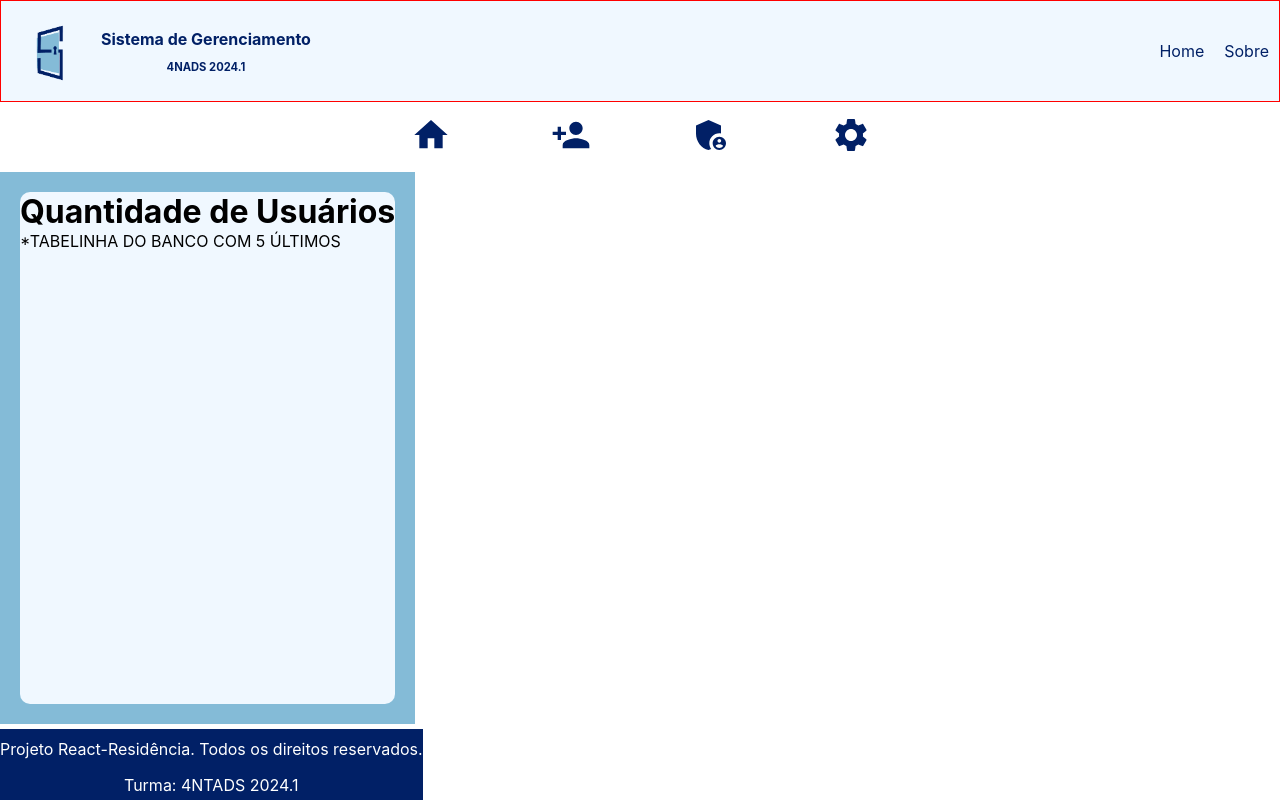
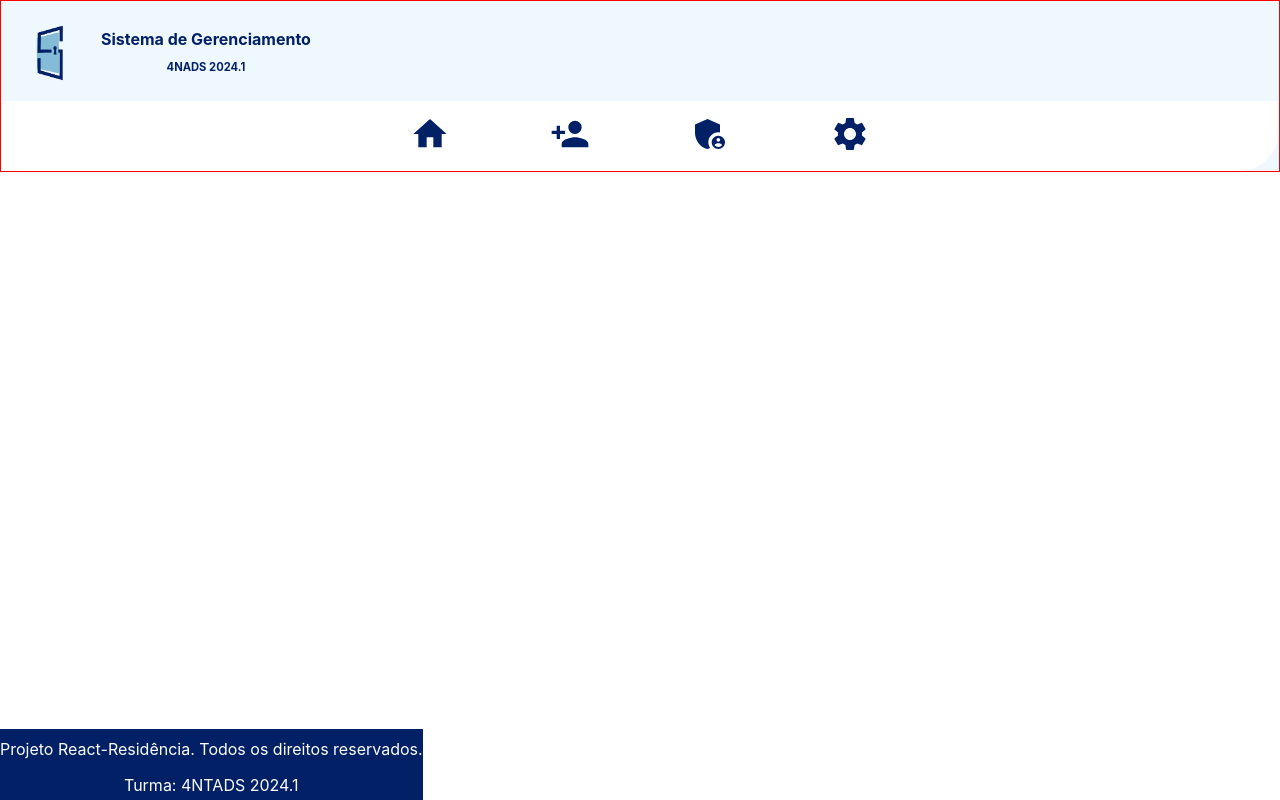
Before and after one commit to jessica-espindola/sistema-gerenciamento, a React (Create React App) app: page / in a window 1280 px wide. Built offline with nearby package versions, Linux system fonts and the light colour scheme.

Commit message:
links do menu

```diff
--- a/src/App.js
+++ b/src/App.js
@@ -1,16 +1,21 @@
 import { BrowserRouter as Router, Route, Routes } from 'react-router-dom';
-import HomePage from './components/pages/HomePage';
+
 import Header from './components/pages/common/header.js';
 import Footer from './components/pages/common/footer.js';
 import Configuracoes from './components/pages/Configuracoes';
+import AddProfile from './components/pages/CriarPerfil.js';
+import HomePage from './components/pages/HomePage.js';
+import AdminPainel from './components/pages/AdminPainel.js';
 
 function App() {
    return (
       <Router>
         <Header />
          <Routes>
-            <Route path="/" element={<HomePage />} />
             <Route path="/configuracoes" element={<Configuracoes />} />
+            <Route path="/HomePage" element={<HomePage />} />
+            <Route path="/addprofile" element={<AddProfile />} />
+            <Route path="/AdminPainel" element ={<AdminPainel />} />
          </Routes>
          <Footer />
       </Router>
--- /dev/null
+++ b/src/components/pages/AdminPainel.js
@@ -0,0 +1,11 @@
+import React from 'react';
+
+function AdminPainel() {
+  return (
+    <div>
+      <p>Teste Admin Painel.</p>
+    </div>
+  );
+}
+
+export default AdminPainel;
--- /dev/null
+++ b/src/components/pages/CriarPerfil.js
@@ -0,0 +1,11 @@
+import React from 'react';
+
+function AddProfile() {
+  return (
+    <div>
+      <p>Teste Criar Novo Perfil.</p>
+    </div>
+  );
+}
+
+export default AddProfile;
--- a/src/components/pages/common/header.css
+++ b/src/components/pages/common/header.css
@@ -1,9 +1,9 @@
 
 header {
     display: flex;
-    flex-direction: row;
+    flex-direction: column;
     justify-content: space-between;
-    align-items: center;
+    align-items: right;
     background-color: aliceblue;
     color: white;
     text-align: center;
@@ -15,6 +15,10 @@ header {
 header img {
     width: 100px;
     height: 100px;
+}
+.container-logo {
+    display: flex;
+    flex-direction: row;
 }
 .container-logo a {
     display: flex;
@@ -38,12 +42,7 @@ nav a {
     margin: 0 10px;
     text-decoration: none;
 }
-.container-homePage-menu {
-    position:fixed;
-    top: 101.6px;
-    width: 100vw;
 
-}
 
 @media (max-width: 600px) {
     header img {
--- a/src/components/pages/common/header.js
+++ b/src/components/pages/common/header.js
@@ -22,16 +22,14 @@ function Header() {
                 </a>
             </div>
         </div>
-        <nav>
-            <a href="/">Home</a>
-            <a href="/about">Sobre</a>
-        </nav>
         <div className='container-homePage-menu'>
-        <a><HomeIcon style={{ fontSize: 40, color: '#012066' }}/> </a>
-        <a>
+        <a onClick={() => navigate('/HomePage')}>
+          <HomeIcon style={{ fontSize: 40, color: '#012066' }}/>
+        </a>
+        <a onClick={() => navigate('/addprofile')}>
           <PersonAddIcon style={{ fontSize: 40, color: '#012066' }} />
         </a>
-        <a>
+        <a onClick={() => navigate('/AdminPainel')}>
           <AdminPanelSettingsIcon style={{ fontSize: 40, color: '#012066' }} />
         </a>
         <a onClick={() => navigate('/configuracoes')}>
```
Also changed, not shown: src/components/header.js (deleted, +0 -11 lines).
